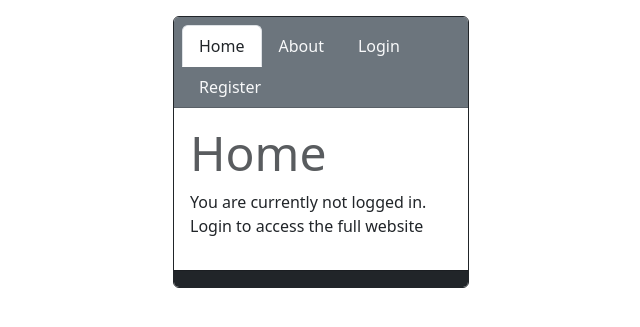
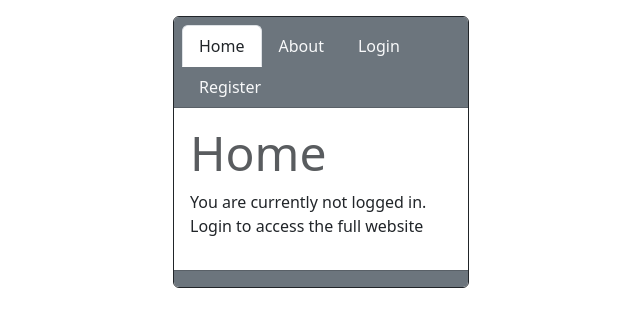
Before and after one commit to vkmsebastian/vkms, a Django app: page / in a window 1280 px wide. Shown: the part 56-383 px from the top of the page, without its empty margins (319-959 px from the left). Run offline with Django 4.2, Linux system fonts and the light colour scheme; some libraries are stand-ins or nearby versions.

Commit message:
Footer color matched

```diff
--- a/home/templates/home/index.html
+++ b/home/templates/home/index.html
@@ -33,7 +33,7 @@
                 {% block card %}
                 {% endblock %}
             </div>
-            <div class="card-footer bg-dark"></div>
+            <div class="card-footer bg-secondary {% if user.is_authenticated %}bg-dark{% endif %}"></div>
 
         </div>
     </div>
```
